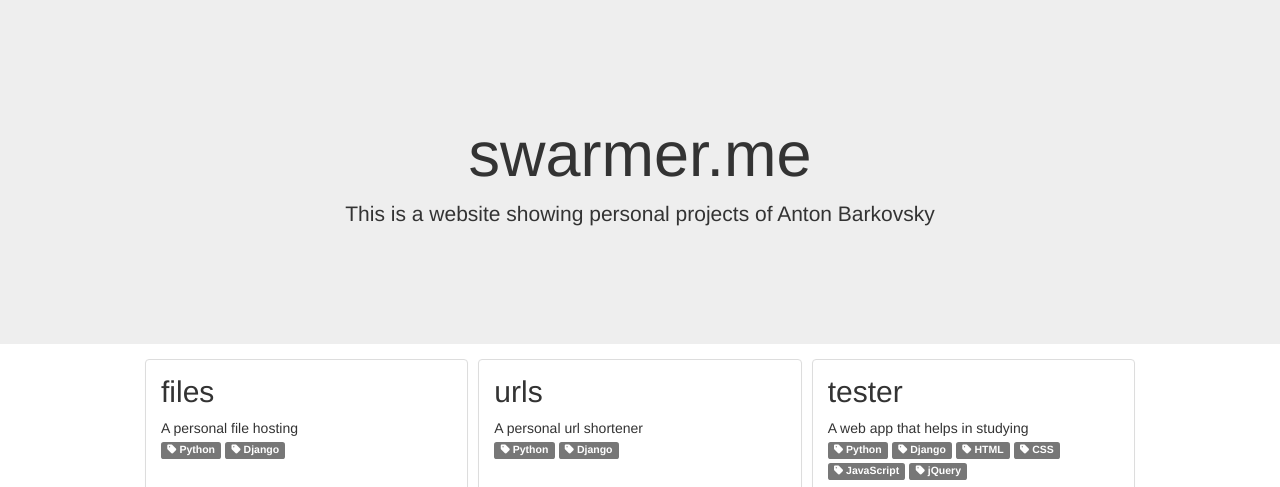
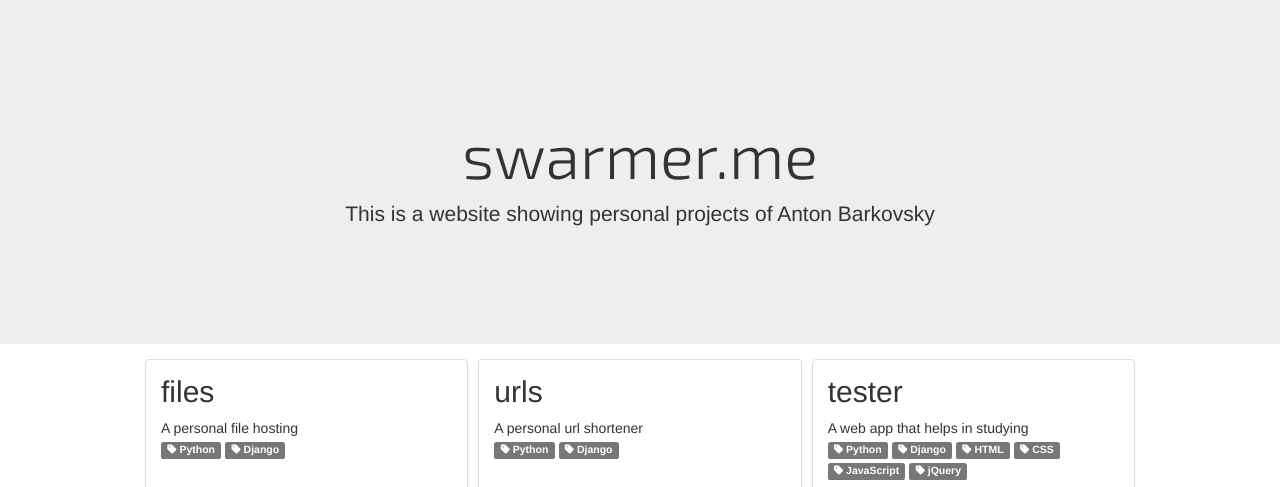
Before and after one commit to swarmer/swarmerme, a website: page swarmerme/index.html in a window 1280 px wide. Shown: the top 487 px of the page. Drawn offline with nearby package versions, Linux system fonts and the light colour scheme; files that its build step writes are made by us from their sources.

Commit message:
Update heading font

```diff
--- a/swarmerme/static/style.css
+++ b/swarmerme/static/style.css
@@ -1,8 +1,16 @@
+/* Fonts */
+@import url(http://fonts.googleapis.com/css?family=Exo+2:300&subset=latin,cyrillic);
+
+
 /* Heading */
 .jumbotron {
     text-align: center;
     padding: 100px 0;
     margin-bottom: 10px;
+}
+
+.jumbotron h1 {
+    font-family: 'Exo 2', 'Helvetica Neue', Helvetica, Arial, sans-serif;
 }
 
 
```
